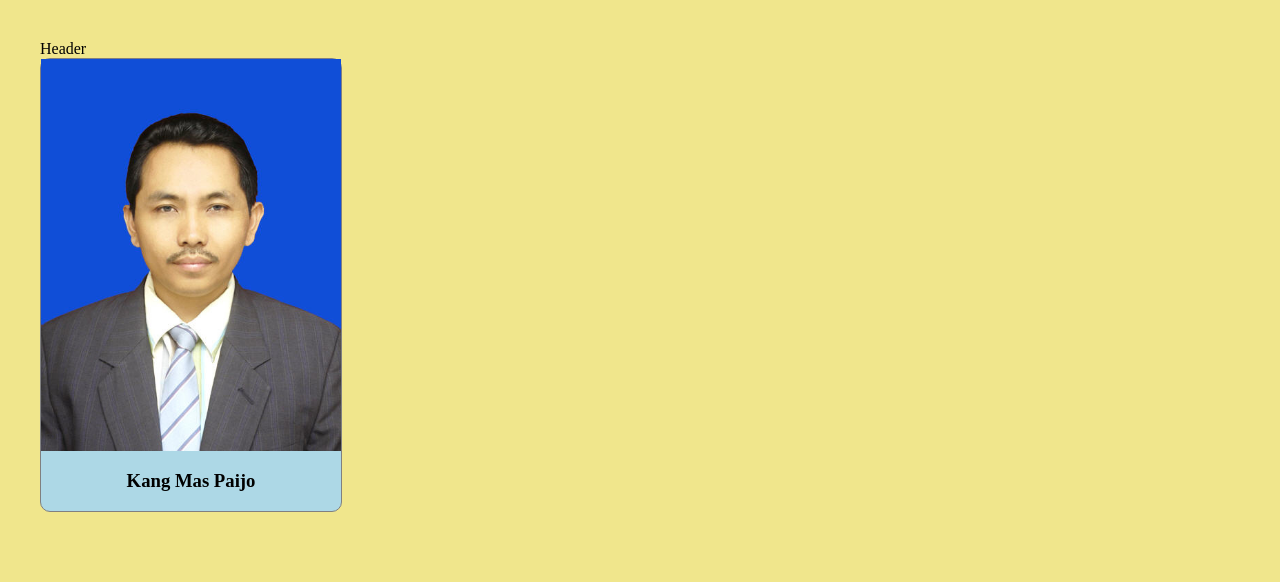
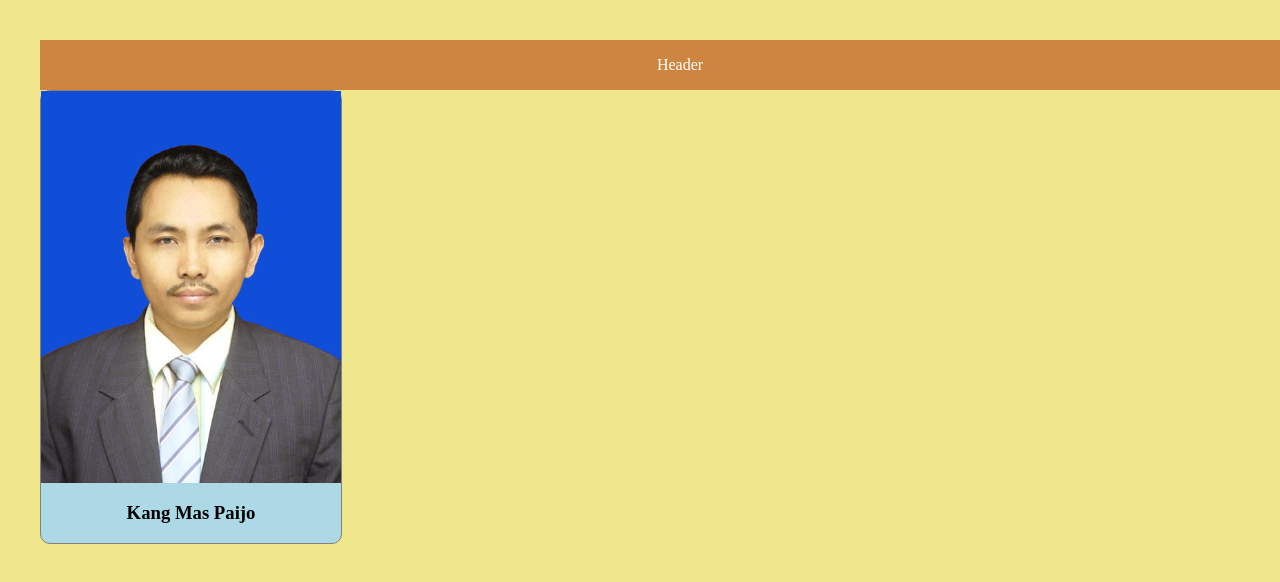
Before and after one commit to kangmare/test-remote-repo, a plain HTML site: page index.html in a window 1280 px wide. Shown: the top 582 px of the page. Drawn offline with Linux system fonts and the light colour scheme.

Commit message:
Add style for id header

```diff
--- a/style.css
+++ b/style.css
@@ -19,3 +19,12 @@ body {
 #profile-name{
     text-align: center;
 }
+
+#header{
+    width: 100%;
+    height: 50px;
+    line-height: 50px;
+    background-color: peru;
+    text-align: center;
+    color: white;
+}
```
